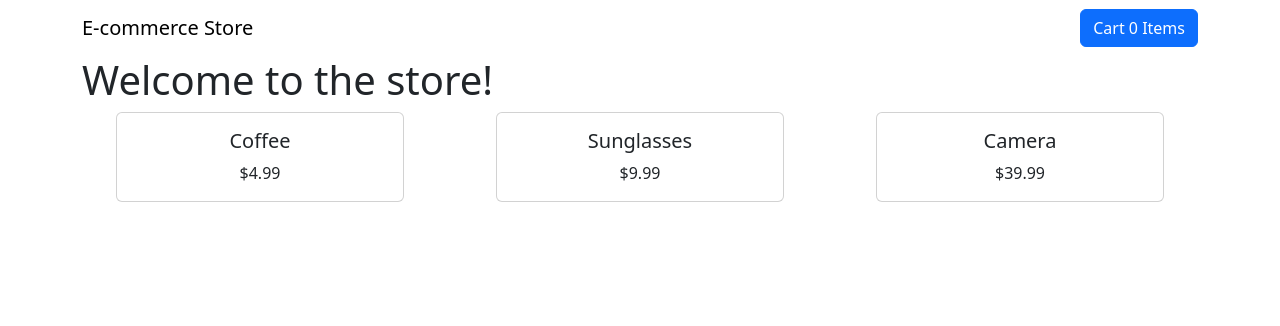
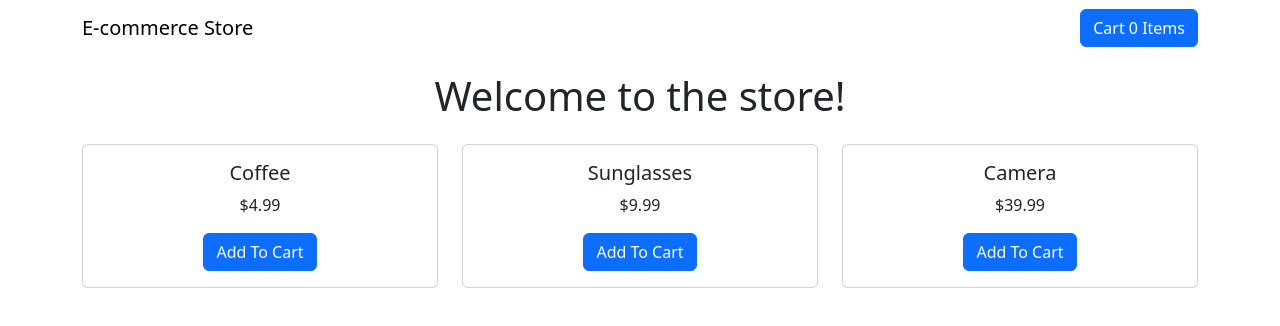
Before and after one commit to webQbe/react-stripe_shopping_cart, a React (Vite) app: page / in a window 1280 px wide. Shown: the top 326 px of the page. Built offline with nearby package versions, Linux system fonts and the light colour scheme.

Commit message:
Created <ProductCard /> with Add To Cart button

```diff
--- /dev/null
+++ b/src/components/ProductCard.jsx
@@ -0,0 +1,17 @@
+import { Card, Button, Form, Row, Col } from "react-bootstrap"
+
+const ProductCard = ({ product }) => {
+
+  return (
+    /* Show product title, price, Add To Card button in the card */
+    <Card>
+        <Card.Body>
+            <Card.Title>{ product.title }</Card.Title>
+            <Card.Text>${product.price.toFixed(2)}</Card.Text>
+            <Button variant="primary">Add To Cart</Button>
+        </Card.Body>
+    </Card>
+  )
+}
+
+export default ProductCard
--- a/src/pages/Store.jsx
+++ b/src/pages/Store.jsx
@@ -1,12 +1,13 @@
 /* Homepage */
 import { Row, Col, Card  } from "react-bootstrap" // import Bootstrap’s grid components
 import { productsArray } from "../productsStore"
+import ProductCard from "../components/ProductCard"
 
 const Store = () => {
 
   return (
     <>
-      <h1>Welcome to the store!</h1>
+      <h1 align="center" className="p-3">Welcome to the store!</h1>
 
       <Row              // Acts as a flex container
         xs={1}          // On extra small screens, show 1 column per row
@@ -20,14 +21,8 @@ const Store = () => {
                  key={product.id}
                  align="center" // center content horizontally
             >
-
-              {/* Show product title and price in the card */}
-              <Card style={{ width: '18rem' }}>
-                <Card.Body>
-                  <Card.Title>{product.title}</Card.Title>
-                  <Card.Text>${product.price.toFixed(2)}</Card.Text>
-                </Card.Body>
-              </Card>
+              {/* Render ProductCard with product data */}
+              <ProductCard product={product}/>
 
             </Col>
 
--- a/src/productsStore.jsx
+++ b/src/productsStore.jsx
@@ -18,5 +18,4 @@ const productsArray = [
     },
 ]
 
-
 export { productsArray }
```
